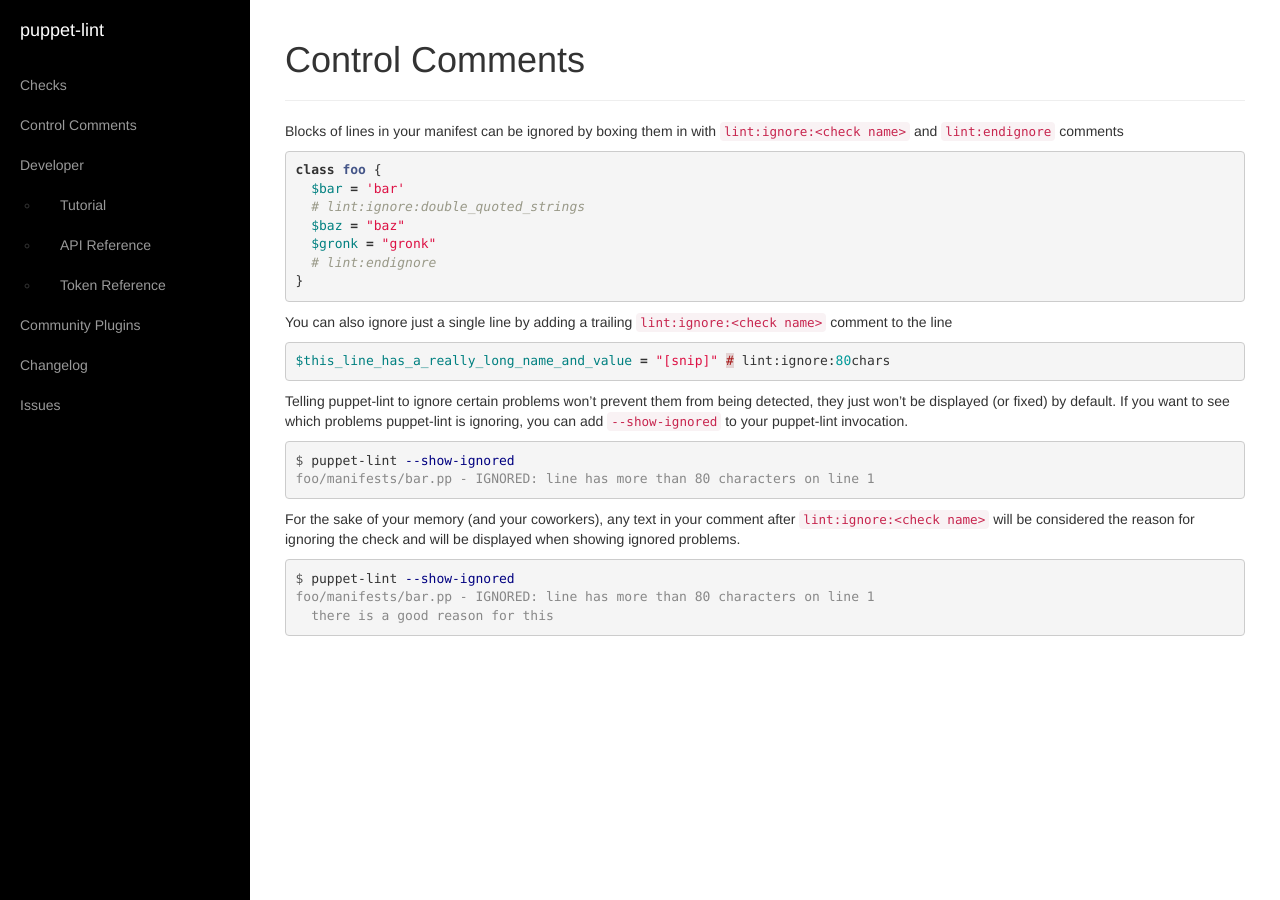
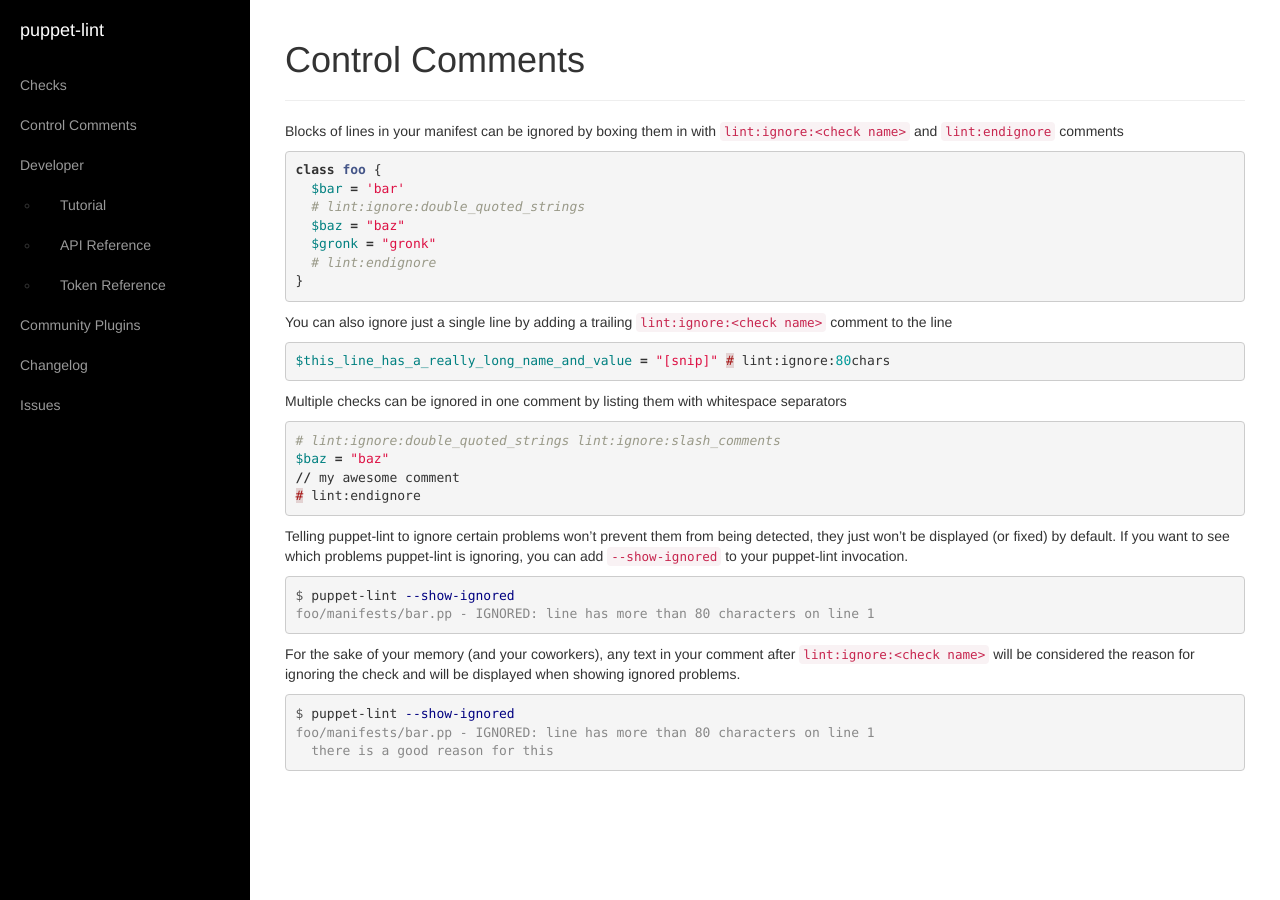
Before and after one commit to rodjek/puppet-lint, a Jekyll site: the page built from controlcomments/index.md, in a window 1280 px wide. Built offline with Jekyll 4.4.1, drawn with Linux system fonts in a browser that asks for light colours.

Commit message:
Document multiple commands in a single control comment

```diff
--- a/controlcomments/index.md
+++ b/controlcomments/index.md
@@ -25,6 +25,16 @@
 $this_line_has_a_really_long_name_and_value = "[snip]" # lint:ignore:80chars
 {% endhighlight %}
 
+Multiple checks can be ignored in one comment by listing them with whitespace
+separators
+
+{% highlight puppet %}
+# lint:ignore:double_quoted_strings lint:ignore:slash_comments
+$baz = "baz"
+// my awesome comment
+# lint:endignore
+{% endhighlight %}
+
 Telling puppet-lint to ignore certain problems won't prevent them from being
 detected, they just won't be displayed (or fixed) by default.  If you want to
 see which problems puppet-lint is ignoring, you can add `--show-ignored` to your
```
